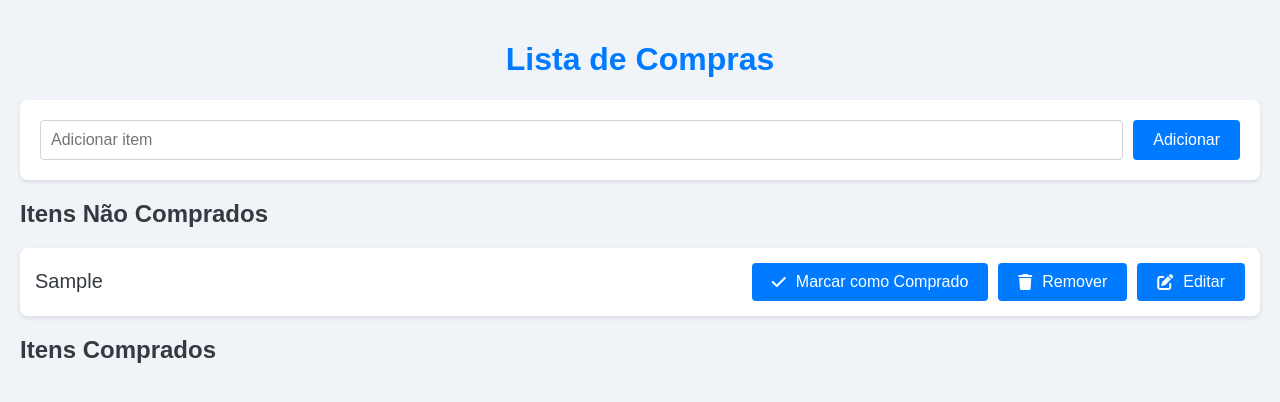
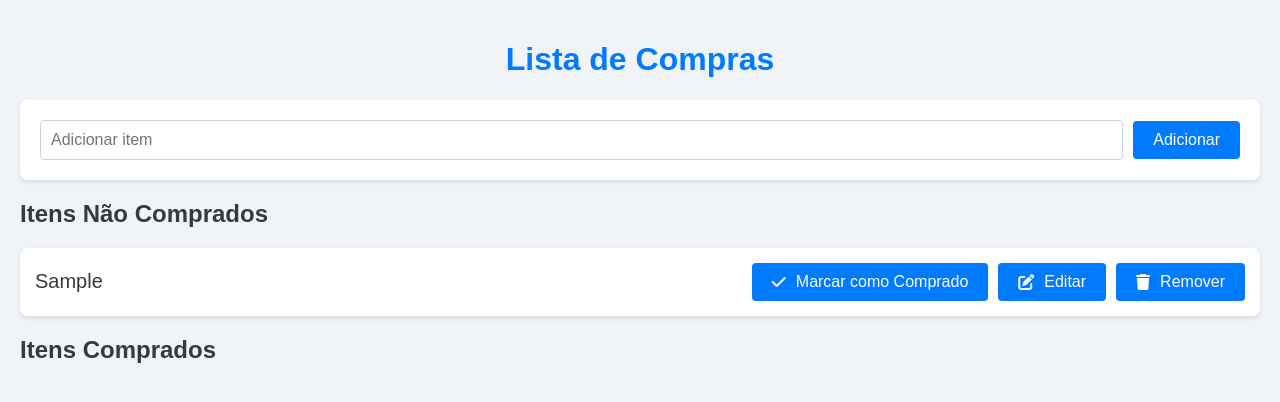
Before and after one commit to jPales1/lista-mercado-auth, an Angular app: page / in a window 1280 px wide. Both pictures are taken after typing "Sample" into the empty fields and a click on the button "Adicionar". Shown: the top 402 px of the page. Built offline with nearby package versions, Linux system fonts and the light colour scheme.

Commit message:
melhorar layout do formulário de adição de itens e remover validação de espaços em branco

```diff
--- a/src/app/add-item-form/add-item-form.component.html
+++ b/src/app/add-item-form/add-item-form.component.html
@@ -1,10 +1,10 @@
 <form [formGroup]="itemForm" (ngSubmit)="onSubmit()">
-  <input type="text" formControlName="itemName" placeholder="Adicionar item">
-  <button type="submit">Adicionar</button>
-
+  <div class="input-group">
+    <input type="text" formControlName="itemName" placeholder="Adicionar item">
+    <button type="submit">Adicionar</button>
+  </div>
   <div *ngIf="itemForm.controls['itemName'].invalid && itemForm.controls['itemName'].touched">
     <small *ngIf="itemForm.controls['itemName'].errors?.['required']">O nome do item é obrigatório.</small>
     <small *ngIf="itemForm.controls['itemName'].errors?.['minlength']">O nome deve ter no mínimo 2 caracteres.</small>
-    <small *ngIf="itemForm.controls['itemName'].errors?.['whitespace']">O item não pode ser vazio ou espaços em branco.</small>
   </div>
 </form>
--- a/src/app/add-item-form/add-item-form.component.ts
+++ b/src/app/add-item-form/add-item-form.component.ts
@@ -17,7 +17,7 @@ export class AddItemFormComponent {
 
   constructor(private fb: FormBuilder) {
     this.itemForm = this.fb.group({
-      itemName: ['', [Validators.required, Validators.minLength(2), this.noWhitespaceValidator]]
+      itemName: ['', [Validators.required, Validators.minLength(2)]]
     });
   }
 
@@ -27,10 +27,4 @@ export class AddItemFormComponent {
       this.itemForm.reset();
     }
   }
-
-  noWhitespaceValidator(control: any) {
-    const isWhitespace = (control.value || '').trim().length === 0;
-    const isValid = !isWhitespace;
-    return isValid ? null : { whitespace: true };
-  }
 }
--- a/src/app/item-list/item-list.component.html
+++ b/src/app/item-list/item-list.component.html
@@ -8,11 +8,11 @@
         <i class="fas" [ngClass]="item.isPurchased ? 'fa-undo' : 'fa-check'"></i>
         {{ item.isPurchased ? 'Desmarcar' : 'Marcar como Comprado' }}
       </button>
+      <button *ngIf="editItemId !== item.id" (click)="editItem(item.id)">
+        <i class="fas fa-edit"></i> Editar
+      </button>
       <button *ngIf="editItemId !== item.id" (click)="removeItem(item.id)">
         <i class="fas fa-trash"></i> Remover
-      </button>
-      <button *ngIf="editItemId !== item.id" (click)="editItem(item.id)">
-        <i class="fas fa-edit"></i> Editar
       </button>
       <button *ngIf="editItemId === item.id" (click)="saveEdit()">
         <i class="fas fa-save"></i> Salvar
--- a/src/styles.css
+++ b/src/styles.css
@@ -101,6 +101,17 @@ small {
   font-size: 12px;
 }
 
+.input-group {
+  width: 100%;
+  display: flex;
+  align-items: center;
+}
+
+.input-group input {
+  flex: 1;
+  margin-right: 10px;
+}
+
 /* Tornando a interface responsiva */
 @media (max-width: 768px) {
   li {
```
